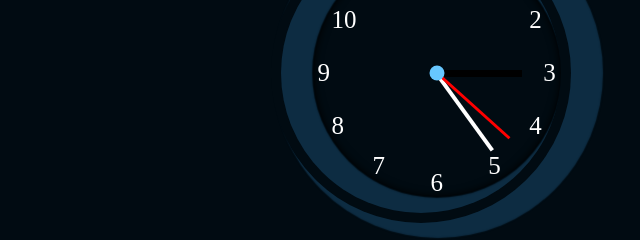
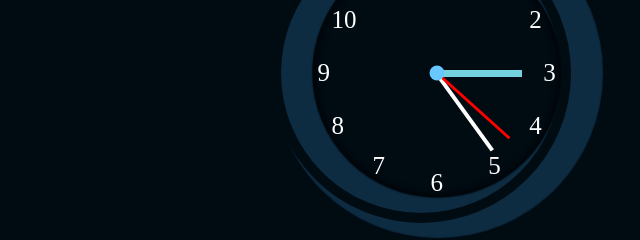
Before and after one commit to lucasrtm/Rel-gioJS, a plain HTML site: page index.html in a window 1280 px wide. Shown: the part 327-567 px from the top of the page, 219-859 px from the left. Drawn offline with Linux system fonts and the light colour scheme.

Commit message:
second commit relogiojs

```diff
--- a/style.scss
+++ b/style.scss
@@ -92,7 +92,7 @@ div.centro{
     .point.hr{
         width: 7px;
         height: 170px;
-        background: linear-gradient(black 50%, transparent 50%);
+        background: linear-gradient(#73d2de 50%, transparent 50%);
         z-index: 2;
     }
 
```
Also changed, not shown: style.css, 1 other file.
